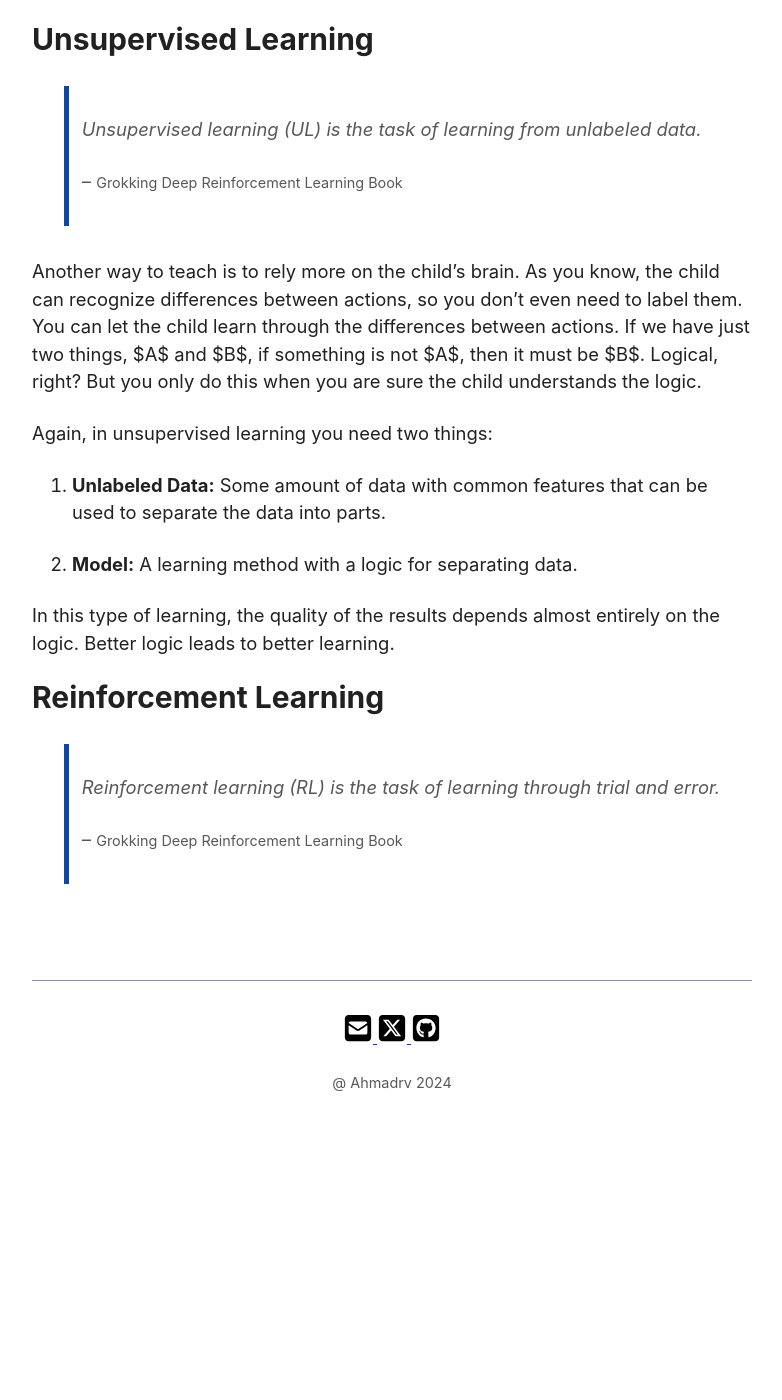
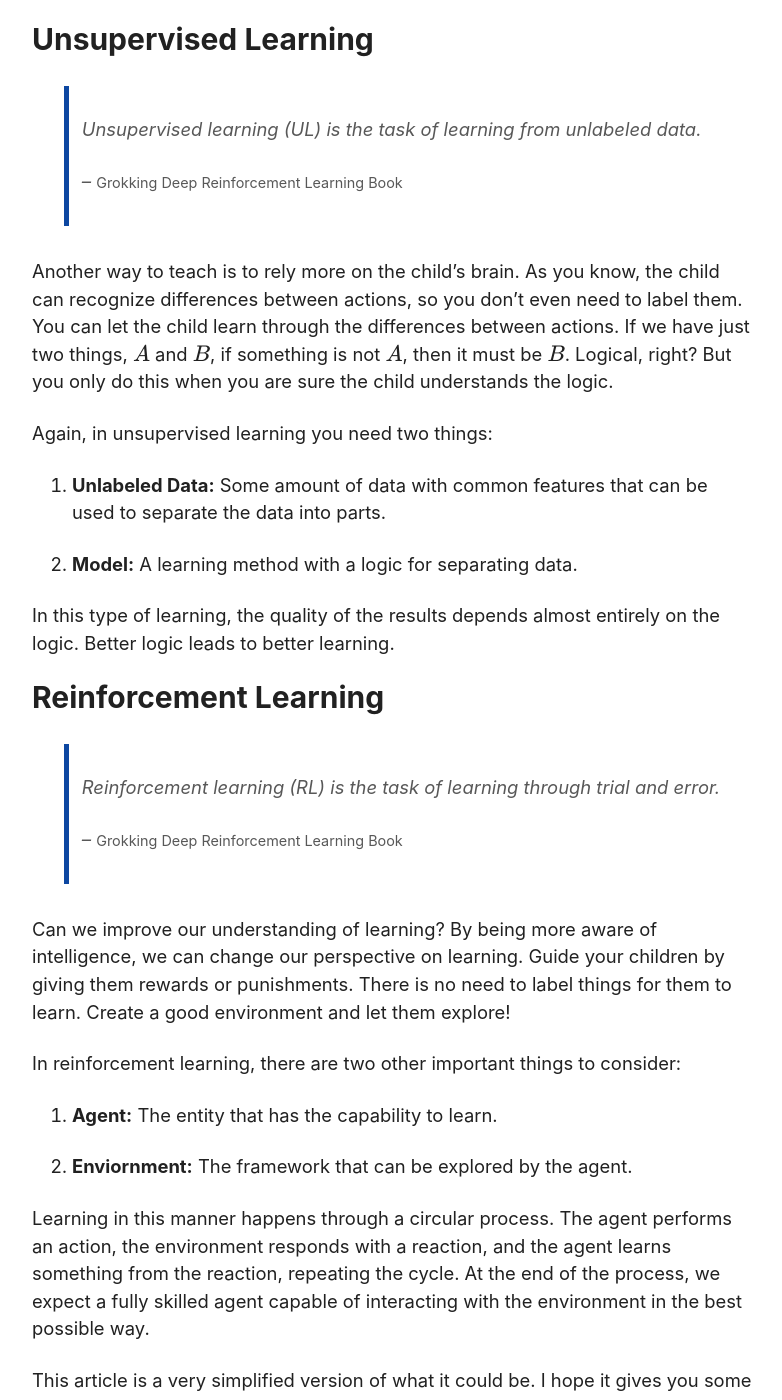
Before and after one commit to ahmadrv/ahmadrv.github.io, a Jekyll site: the page built from _posts/2024-12-06-gdrl_ch01_tf01.md, in a window 1280 px wide and 1400 px high, scrolled down 1591 px. Shown: the whole window, without its empty margins (248-1030 px from the left). Built offline with Jekyll 4.4.1, drawn with Linux system fonts in a browser that asks for light colours; formulas are drawn with MathJax 3; before the commit the page ends 2733 px from its top, so only the background shows below that; some of the changed text lies outside the part shown.

Commit message:
fix MathJax, finish tf01 post

```diff
--- a/_config.yml
+++ b/_config.yml
@@ -12,3 +12,6 @@ plugins:
 
 feed:
   posts_limit: 20
+
+markdown: kramdown
+mathjax: true
--- a/_posts/2024-12-06-gdrl_ch01_tf01.md
+++ b/_posts/2024-12-06-gdrl_ch01_tf01.md
@@ -50,3 +50,15 @@ In this type of learning, the quality of the results depends almost entirely on
 > Reinforcement learning (RL) is the task of learning through trial and error.
 >
 > -- <cite>Grokking Deep Reinforcement Learning Book</cite>
+
+Can we improve our understanding of learning? By being more aware of intelligence, we can change our perspective on learning. Guide your children by giving them rewards or punishments. There is no need to label things for them to learn. Create a good environment and let them explore!
+
+In reinforcement learning, there are two other important things to consider:
+
+1. **Agent:** The entity that has the capability to learn.
+
+2. **Enviornment:** The framework that can be explored by the agent.
+
+Learning in this manner happens through a circular process. The agent performs an action, the environment responds with a reaction, and the agent learns something from the reaction, repeating the cycle. At the end of the process, we expect a fully skilled agent capable of interacting with the environment in the best possible way.
+
+This article is a very simplified version of what it could be. I hope it gives you some initial ideas about the three essential learning methods in machine learning. There will be more in the near future. For further reading, I recommend the [Grokking Deep Reinforcement Learning book](https://www.manning.com/books/grokking-deep-reinforcement-learning).
```
Also changed, not shown: _layouts/default.html (+9 -1 lines).
